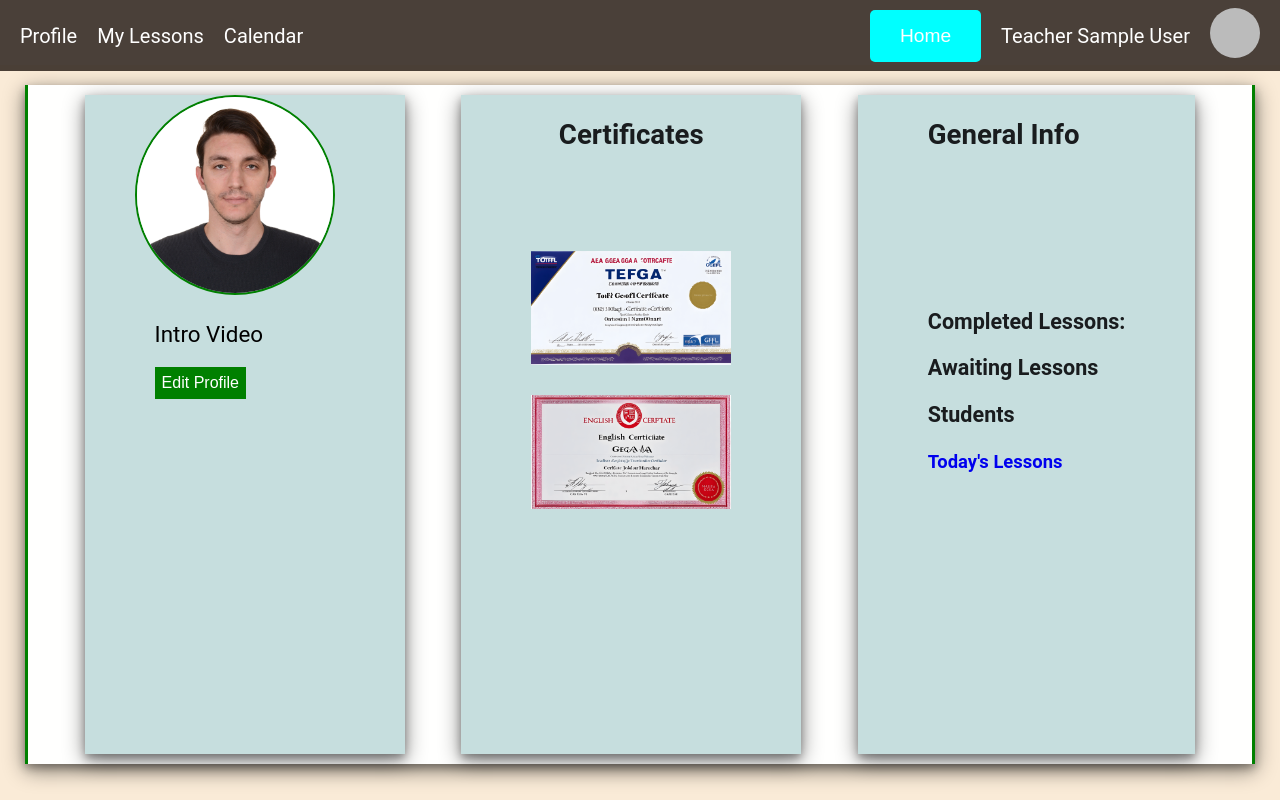
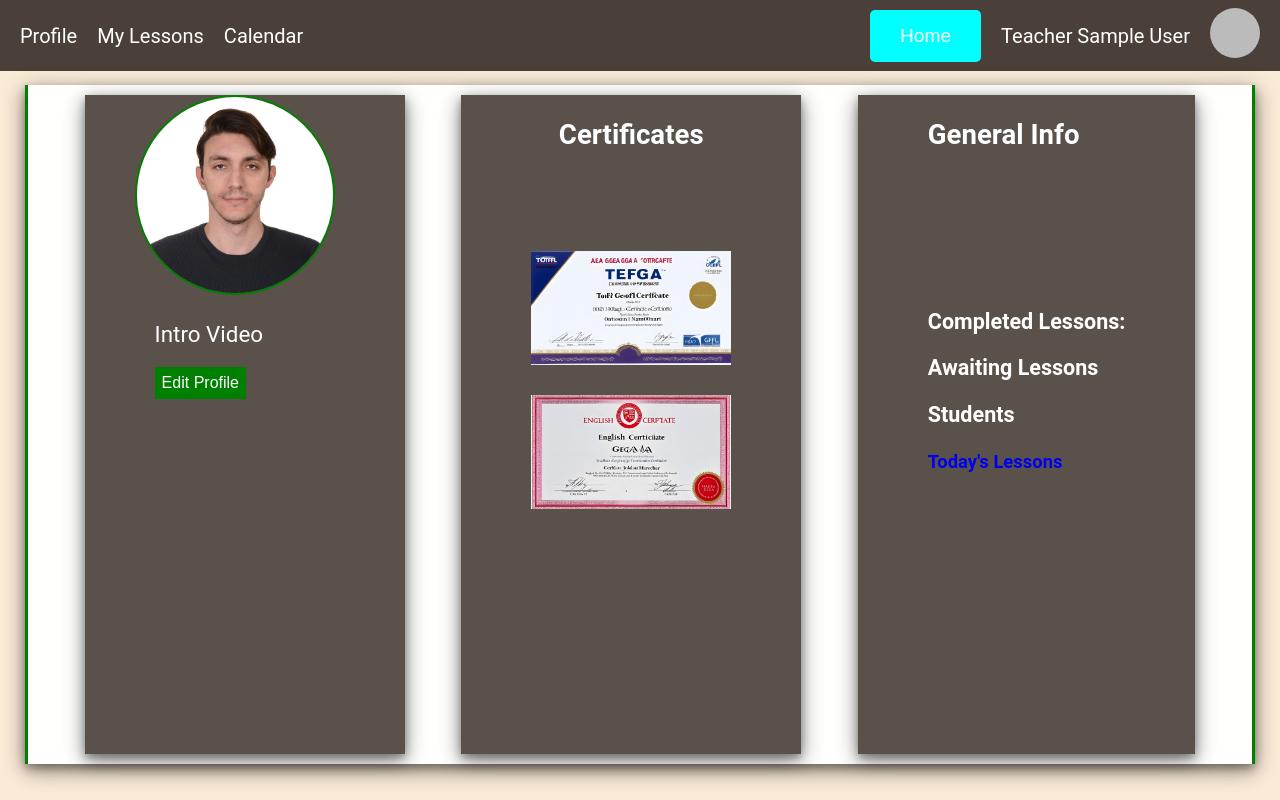
Before and after one commit to EGega/lesson_booker_firebase, a React (Create React App) app in the folder lesson-booker-main/frontend/: page /profile in a window 1280 px wide. Built offline with nearby package versions, Linux system fonts and the light colour scheme; no server answers; the database is empty; sample sign-in values are in the browser's storage; the HTML template or start-up script is replaced by a standard one.

Commit message:
Basic css change

```diff
--- a/lesson-booker-main/frontend/src/pages/teacherPages/profile/Profile.module.css
+++ b/lesson-booker-main/frontend/src/pages/teacherPages/profile/Profile.module.css
@@ -45,7 +45,8 @@ background-color: antiquewhite;
 .middleSide, .rightSide, .leftSide {
     box-shadow: 0 4px 8px 0 rgba(0, 0, 0, 0.289), 0 6px 20px 0 rgba(0, 0, 0, 0.494);
     padding:0  70px;
-    background-color: rgb(198, 222, 222);
+    color: white;
+    background-color: #3d322bd8;;
 }
 
 .tdLessons {
--- a/lesson-booker-main/frontend/src/pages/teacherPages/profile/profileEditor/ProfileEditor.jsx
+++ b/lesson-booker-main/frontend/src/pages/teacherPages/profile/profileEditor/ProfileEditor.jsx
@@ -23,18 +23,6 @@ const [teacherInfo, setTeacherInfo] = useState({
   introVideo: ""
 })
 
-//  const getTeacher = async () => {
-//   const teacherRef = collection(db,"teachers")
-//   const snap = await getDoc(doc(db, "teachers", auth.currentUser.uid))
-//   if (snap.exists()) {
-//     setTeacherInfo(snap.data())
-//     console.log(snap.data())
-//     console.log(teacherInfo);
-//   }
-//   else {
-//     console.log("No such document")
-//   }
-//  }
 
 const getTeacher = () => {
   const teacherDocRef = doc(db, "teachers", auth.currentUser.uid);
@@ -46,7 +34,6 @@ const getTeacher = () => {
     }
   });
 
-  // Cleanup subscription when component unmounts
   return unsubscribe;
 };
 
@@ -92,8 +79,8 @@ const [editing, setEditing] = useState(false)
      }}>X</button>
       <input type="text" onChange={(e) => {
         setTeacherInfo({...teacherInfo, firstName: e.target.value })
-      }} placeholder='Your name' />
-      <input type="text" onChange={(e) => {
+      }} placeholder='Your name' value={teacherInfo.firstName}/>
+      <input type="text" value={teacherInfo.lastName} onChange={(e) => {
         setTeacherInfo({...teacherInfo, lastName: e.target.value })
       }} placeholder='Your surname' />
       <input type="text" placeholder='Profession' onChange={(e) => {
--- a/lesson-booker-main/frontend/src/pages/teacherPages/profile/profileEditor/ProfileEditor.module.css
+++ b/lesson-booker-main/frontend/src/pages/teacherPages/profile/profileEditor/ProfileEditor.module.css
@@ -11,7 +11,7 @@
     left: 0;
     width: 100%;
     height: 100%;
-    background: rgb(198, 222, 222);
+    background: #55463c;;
     display: flex;
     align-items: center;
     flex-direction: column;
@@ -44,7 +44,7 @@
   .videoLink {
     text-decoration: none;
     font-size: 1.4rem;
-    color: black;
+    color: #fff;
     display: block;
   }
 
```
